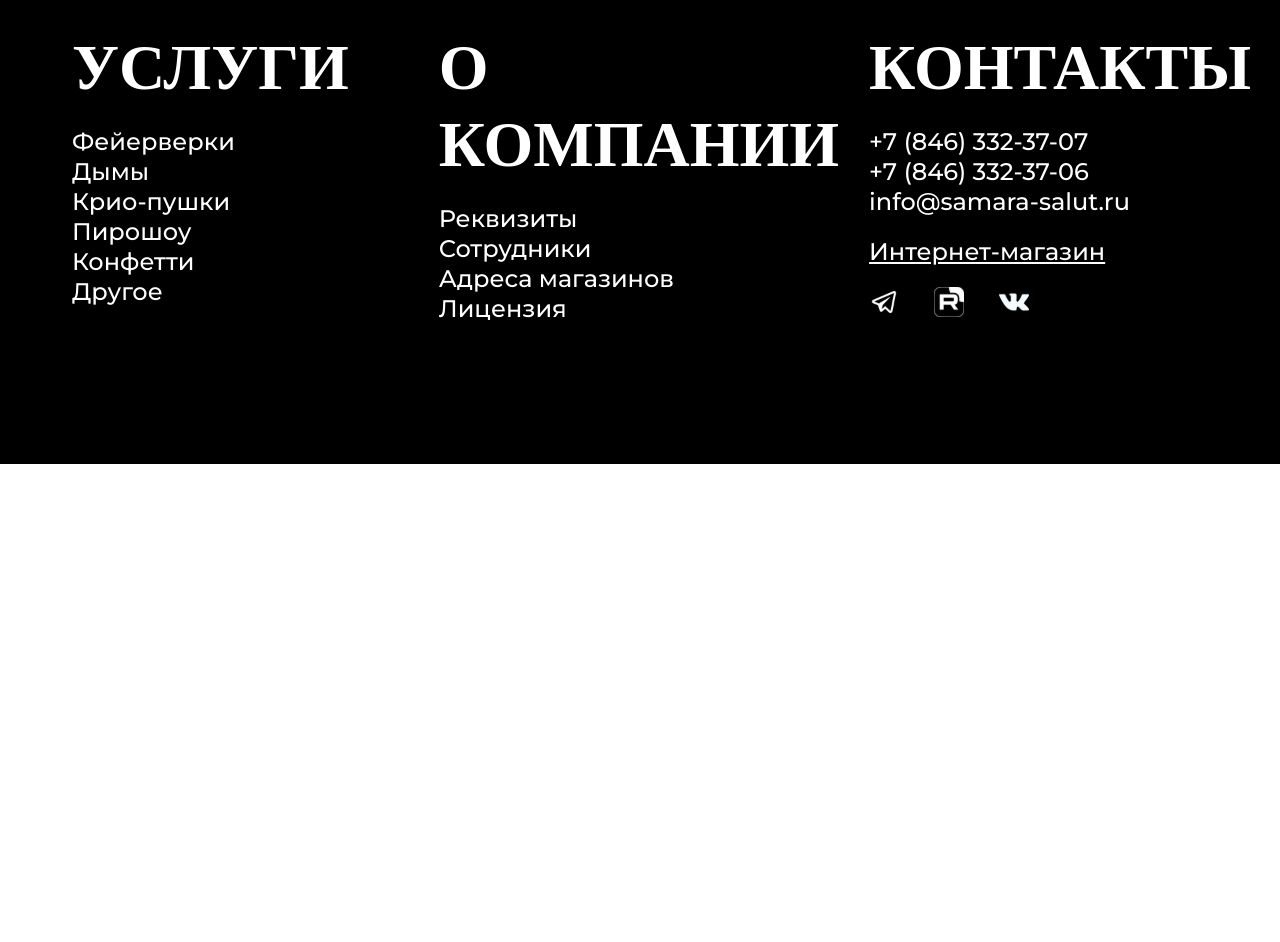
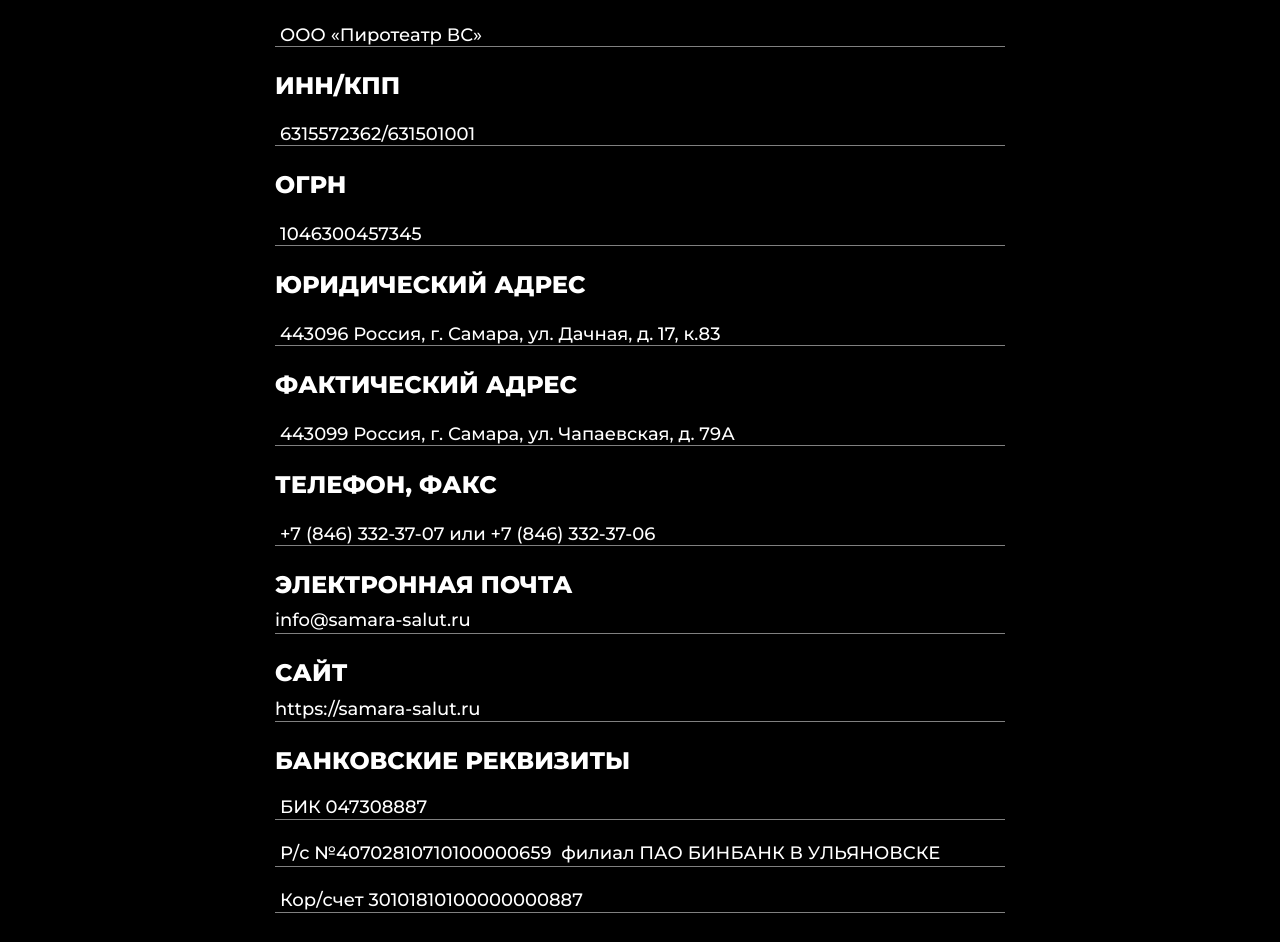
Before and after one commit to algorithm-ssau/AEAEA, a Next.js app: page /requisites in a window 1280 px wide. Shown: the part 490-1432 px from the top of the page. Before the commit the page ends 954 px from the top, so only its background shows below. Built offline with nearby package versions, Linux system fonts and the light colour scheme; a web font is replaced by a local one.

Commit message:
feat:создание компонента ContactsRequisites

```diff
--- a/app/(root)/requisites/page.tsx
+++ b/app/(root)/requisites/page.tsx
@@ -1,7 +1,15 @@
-export default function  RequisitesPage () {
+import { ContactsRequisites } from "@/shared/components/ui/ContactsRequisites";
 
+export default function RequisitesPage() {
     return (
-        <>requisites</>
+        <div className="container">
+            <nav>
+                <ul>
+
+                </ul>
+            </nav>
+            <ContactsRequisites />
+        </div>
     );
-};
-export {RequisitesPage};
+}
+export { RequisitesPage };
--- a/shared/components/shared/SliderBlock/SliderBlock.module.scss
+++ b/shared/components/shared/SliderBlock/SliderBlock.module.scss
@@ -6,8 +6,3 @@
     max-width: 1440px;
     margin: 0px auto;
 }
-.imgBox{
-    img{
-        // object-fit:scale-down;
-    }
-}
--- /dev/null
+++ b/shared/components/ui/ContactsRequisites/ContactsRequisites.module.scss
@@ -0,0 +1,156 @@
+@import "@/scss/base/mixins";
+@import "@/scss/base/vars";
+.requisites {
+    max-width: 770px;
+    margin: 0 auto;
+    padding: 40px 20px;
+
+    .title {
+        margin-bottom: 20px;
+        font-family: var(--font-alumni);
+        font-style: normal;
+        font-weight: 500;
+        font-size: 96px;
+        line-height: 100%;
+        display: flex;
+        align-items: center;
+
+        color: $color-white;
+    }
+
+    .requisitesBlock {
+        display: flex;
+        flex-direction: column;
+        gap: 15px;
+    }
+
+    .requisiteItem {
+        border-bottom: 1px solid rgba($color-white, 0.5);
+    }
+    .requisite_item_last{
+        display: flex;
+        flex-direction: column;
+        gap: 15px;
+    }
+    .subtitle {
+        padding: 10px;
+        padding-left: 0;
+        font-family: var(--font-montserrat);
+        font-style: normal;
+        font-weight: 800;
+        font-size: 24px;
+        line-height: 120%;
+
+        color: $color-white;
+    }
+    .last_subtitle{
+        padding: 10px;
+        padding-left: 0;
+        padding-bottom: 0;
+        font-family: var(--font-montserrat);
+        font-style: normal;
+        font-weight: 800;
+        font-size: 24px;
+        line-height: 120%;
+
+        color: $color-white;
+    }
+    .text {
+        line-height: 1.5;
+        margin-top: 15px;
+        margin-bottom: 2px;
+        font-family: var(--font-montserrat);
+        font-style: normal;
+        font-weight: 500;
+        font-size: 18px;
+        line-height: 100%;
+        color: $color-white;
+        padding-left: 5px;
+    }
+    .last_text{
+        line-height: 1.5;
+        margin-top: 5px;
+        margin-bottom: 2px;
+        font-family: var(--font-montserrat);
+        font-style: normal;
+        font-weight: 500;
+        font-size: 18px;
+        line-height: 130%;
+        color: $color-white;
+        padding-left: 5px;
+        border-bottom: 1px solid rgba($color-white, 0.5);
+    }
+    .link {
+        color: $color-white;
+        text-decoration: none;
+        transition: color 0.2s;
+
+        &:hover {
+            color: $color-white;
+            text-decoration: underline;
+        }
+    }
+
+    // Адаптив для планшетов
+    @media (max-width: 768px) {
+        padding: 30px 15px;
+
+        .title {
+            font-size: 28px;
+            margin-bottom: 30px;
+        }
+
+        .requisiteItem {
+            padding: 15px;
+        }
+
+        .subtitle {
+            font-size: 17px;
+        }
+
+        .text {
+            font-size: 15px;
+        }
+    }
+
+    // Адаптив для мобильных
+    @media (max-width: 480px) {
+        padding: 20px 10px;
+
+        .title {
+            font-size: 24px;
+            margin-bottom: 20px;
+        }
+
+        .requisitesBlock {
+            gap: 15px;
+        }
+
+        .requisiteItem {
+            padding: 12px;
+        }
+
+        .subtitle {
+            font-size: 16px;
+        }
+
+        .text {
+            font-size: 14px;
+        }
+    }
+
+    // Адаптив для очень маленьких экранов
+    @media (max-width: 360px) {
+        .title {
+            font-size: 20px;
+        }
+
+        .subtitle {
+            font-size: 15px;
+        }
+
+        .text {
+            font-size: 13px;
+        }
+    }
+}
--- /dev/null
+++ b/shared/components/ui/ContactsRequisites/ContactsRequisites.tsx
@@ -0,0 +1,65 @@
+import styles from "./ContactsRequisites.module.scss";
+
+const ContactsRequisites: React.FC = () => {
+    return (
+        <div className={styles.requisites}>
+          <h1 className={styles.title}>НАШИ РЕКВИЗИТЫ</h1>
+
+          <div className={styles.requisitesBlock}>
+            <div className={styles.requisiteItem}>
+              <h2 className={styles.subtitle}>ПОЛНОЕ НАИМЕНОВАНИЕ</h2>
+              <p className={styles.text}>Общество с ограниченной ответственностью «Пиротеатр ВС»</p>
+            </div>
+
+            <div className={styles.requisiteItem}>
+              <h2 className={styles.subtitle}>СОКРАЩЕННОЕ НАИМЕНОВАНИЕ</h2>
+              <p className={styles.text}>ООО «Пиротеатр ВС»</p>
+            </div>
+
+            <div className={styles.requisiteItem}>
+              <h2 className={styles.subtitle}>ИНН/КПП</h2>
+              <p className={styles.text}>6315572362/631501001</p>
+            </div>
+
+            <div className={styles.requisiteItem}>
+              <h2 className={styles.subtitle}>ОГРН</h2>
+              <p className={styles.text}>1046300457345</p>
+            </div>
+
+            <div className={styles.requisiteItem}>
+              <h2 className={styles.subtitle}>ЮРИДИЧЕСКИЙ АДРЕС</h2>
+              <p className={styles.text}>443096 Россия, г. Самара, ул. Дачная, д. 17, к.83</p>
+            </div>
+
+            <div className={styles.requisiteItem}>
+              <h2 className={styles.subtitle}>ФАКТИЧЕСКИЙ АДРЕС</h2>
+              <p className={styles.text}>443099 Россия, г. Самара, ул. Чапаевская, д. 79А</p>
+            </div>
+
+            <div className={styles.requisiteItem}>
+              <h2 className={styles.subtitle}>ТЕЛЕФОН, ФАКС</h2>
+              <p className={styles.text}>+7 (846) 332-37-07 или +7 (846) 332-37-06</p>
+            </div>
+
+            <div className={styles.requisiteItem}>
+              <h2 className={styles.subtitle}>ЭЛЕКТРОННАЯ ПОЧТА</h2>
+              <a href="mailto:info@samara-salut.ru" className={styles.link}>info@samara-salut.ru</a>
+            </div>
+
+            <div className={styles.requisiteItem}>
+              <h2 className={styles.subtitle}>САЙТ</h2>
+                <a href="https://samara-salut.ru" className={styles.link}>https://samara-salut.ru</a>
+
+            </div>
+
+            <div className={styles.requisite_item_last}>
+              <h2 className={styles.last_subtitle}>БАНКОВСКИЕ РЕКВИЗИТЫ</h2>
+              <p className={styles.last_text}>БИК 047308887</p>
+              <p className={styles.last_text}>Р/с №40702810710100000659  филиал ПАО БИНБАНК В УЛЬЯНОВСКЕ</p>
+              <p className={styles.last_text}>Кор/счет 30101810100000000887</p>
+            </div>
+          </div>
+        </div>
+    );
+};
+export { ContactsRequisites };
--- /dev/null
+++ b/shared/components/ui/ContactsRequisites/index.ts
@@ -0,0 +1 @@
+export {ContactsRequisites} from './ContactsRequisites'
```
